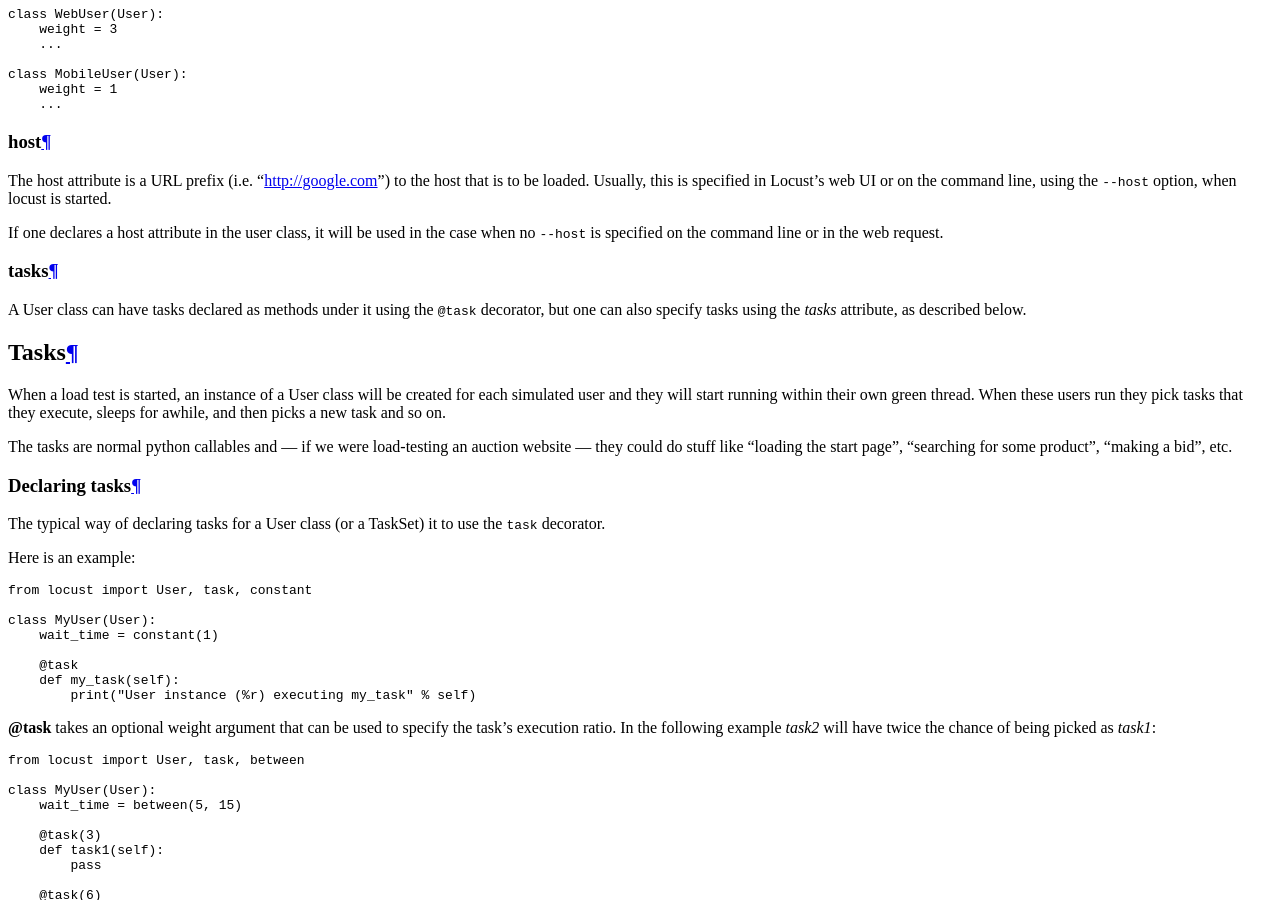
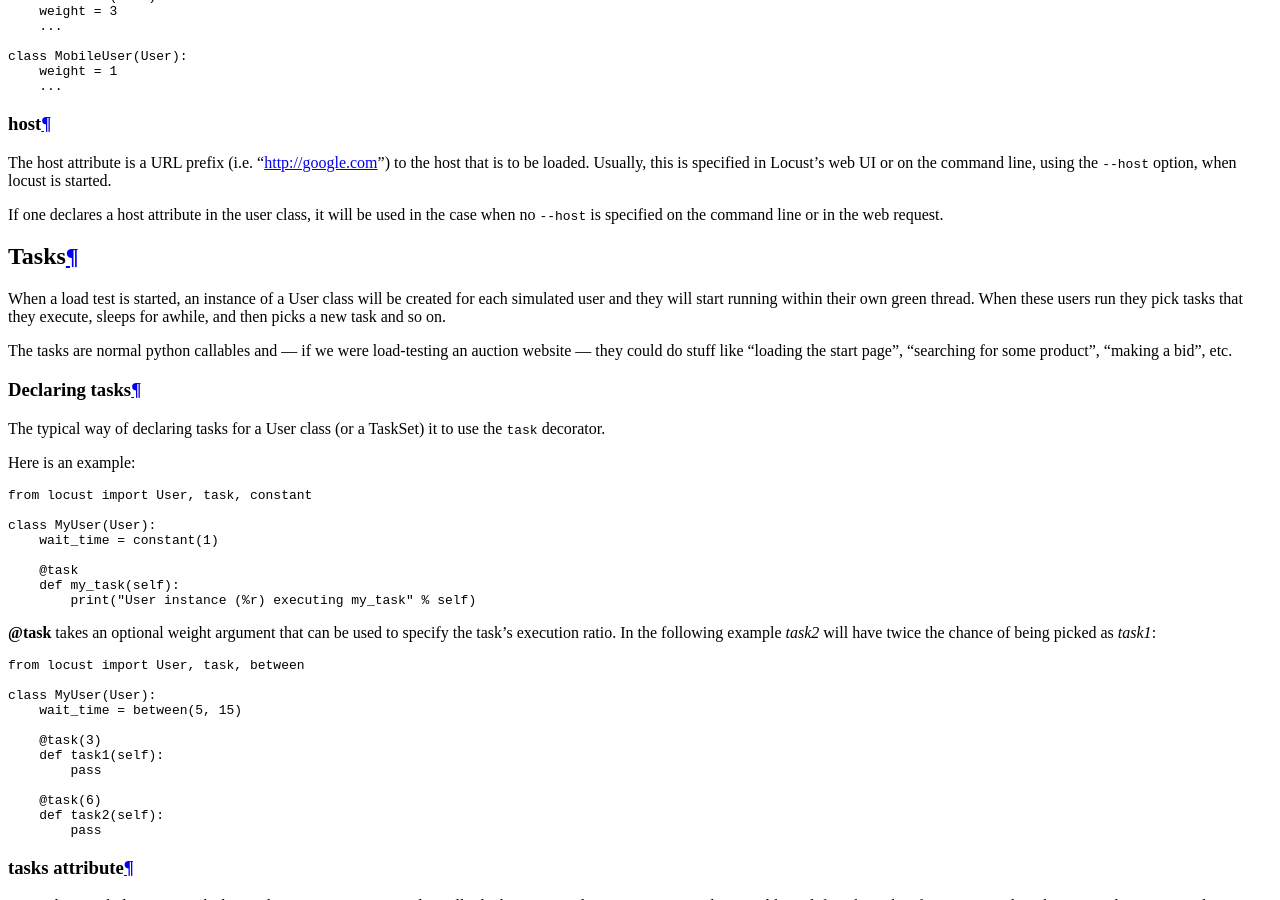
Before and after one commit to locustio/locust, a Sphinx documentation site: the page built from docs/writing-a-locustfile.rst, in a window 1280 px wide and 900 px high, scrolled down 1926 px. Built offline with Sphinx 7.4.7 and the Read the Docs theme 2.0.0, drawn with Linux system fonts in a browser that asks for light colours; the version number is read from the project's files by our own code.

Commit message:
The tasks attribute is mentioned under Tasks, no point in repeating it under User.

```diff
--- a/docs/writing-a-locustfile.rst
+++ b/docs/writing-a-locustfile.rst
@@ -93,12 +93,6 @@
 
 If one declares a host attribute in the user class, it will be used in the case when no :code:`--host`
 is specified on the command line or in the web request.
-
-tasks
------
-
-A User class can have tasks declared as methods under it using the :py:func:`@task <locust.task>` decorator, but one can also
-specify tasks using the *tasks* attribute, as described below.
 
 
 Tasks
```
